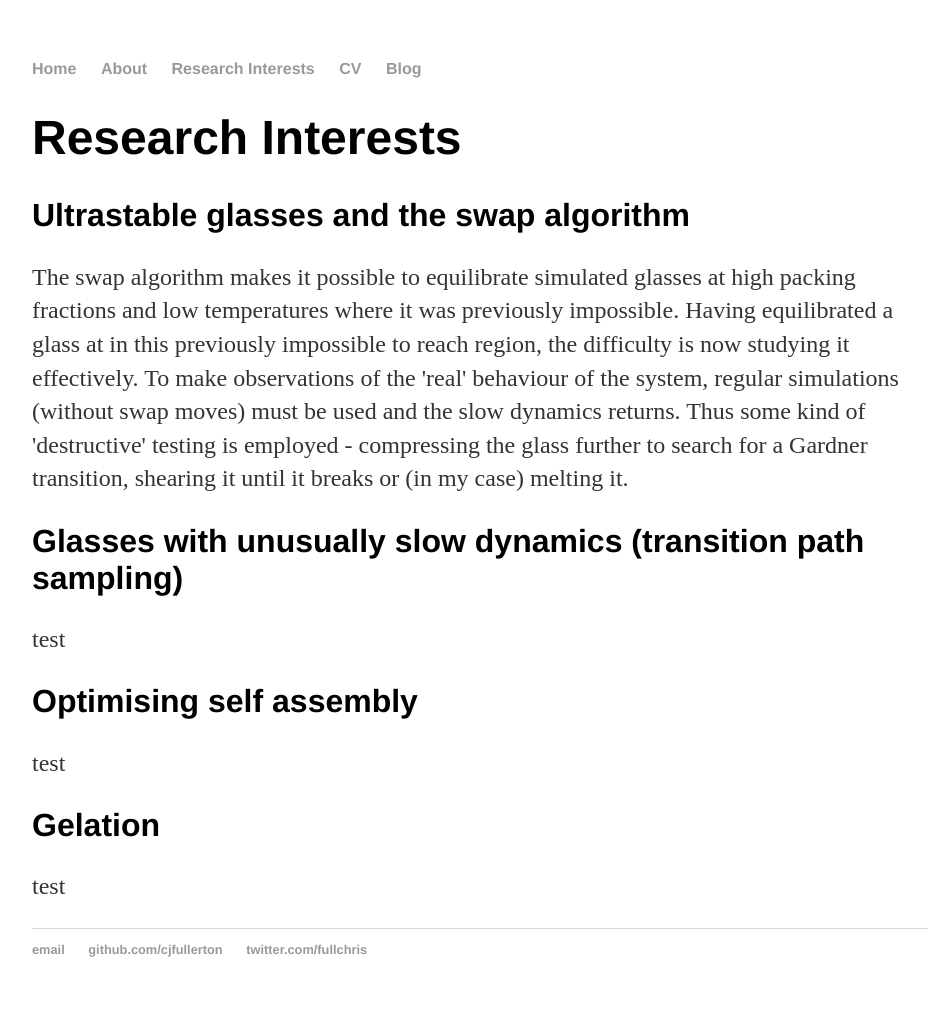
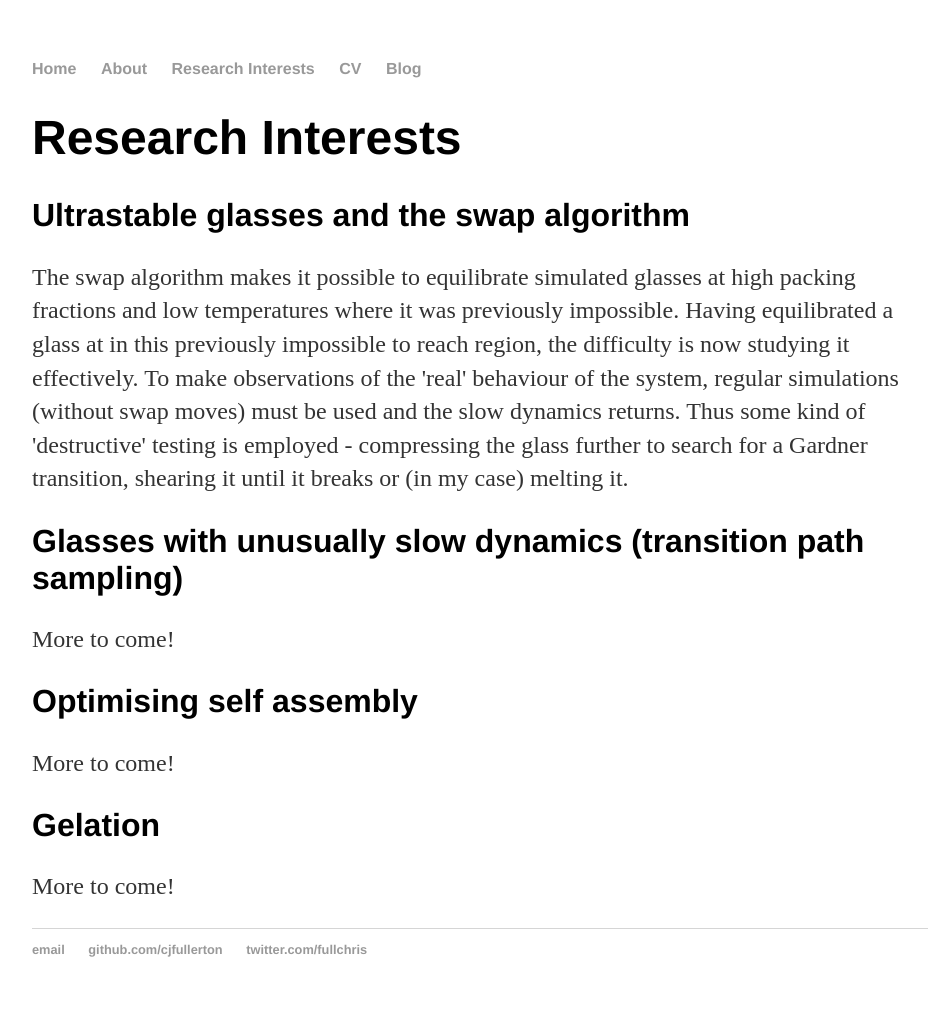
Before and after one commit to cjfullerton/cjfullerton.github.io, a Jekyll site: the page built from researchinterests/index.html, in a window 1280 px wide. Shown: the whole page, without its empty margins (160-1089 px from the left). Built offline with Jekyll 4.4.1, drawn with Linux system fonts in a browser that asks for light colours.

Commit message:
addint to RI

```diff
--- a/researchinterests/index.html
+++ b/researchinterests/index.html
@@ -10,9 +10,9 @@ title: Christopher J. Fullerton
 	of the 'real' behaviour of the system, regular simulations (without swap moves) must be used and the slow dynamics returns. Thus some kind of 'destructive'
 	testing is employed - compressing the glass further to search for a Gardner transition, shearing it until it breaks or (in my case) melting it.</p>
 	<h2>Glasses with unusually slow dynamics (transition path sampling)</h2>
-	<p>test</p>
+	<p>More to come!</p>
 	<h2>Optimising self assembly</h2>
-	<p>test</p>
+	<p>More to come!</p>
 	<h2>Gelation</h2>
-	<p>test</p>
+	<p>More to come!</p>
 </div><!-- /.blurb -->
```
